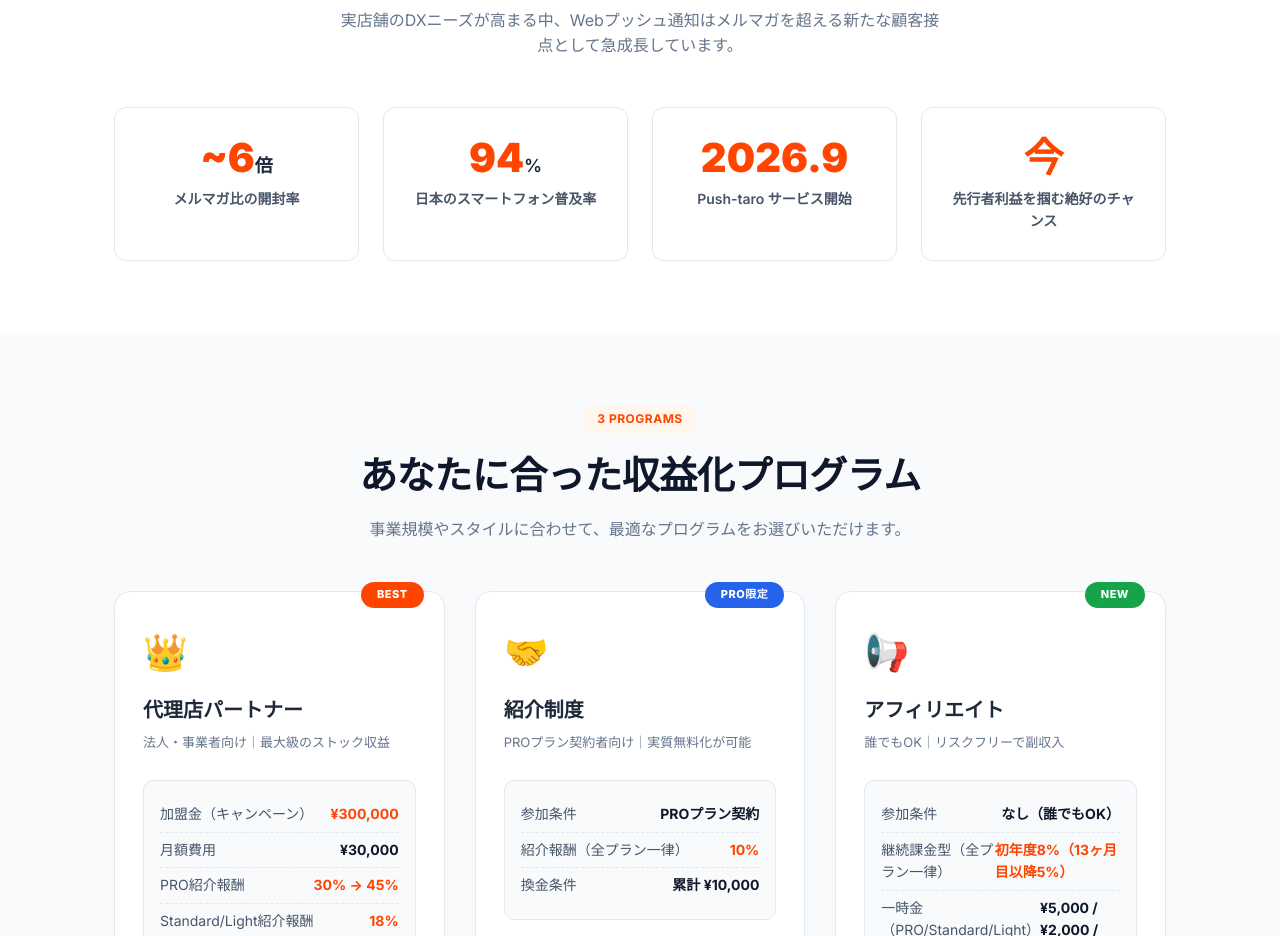
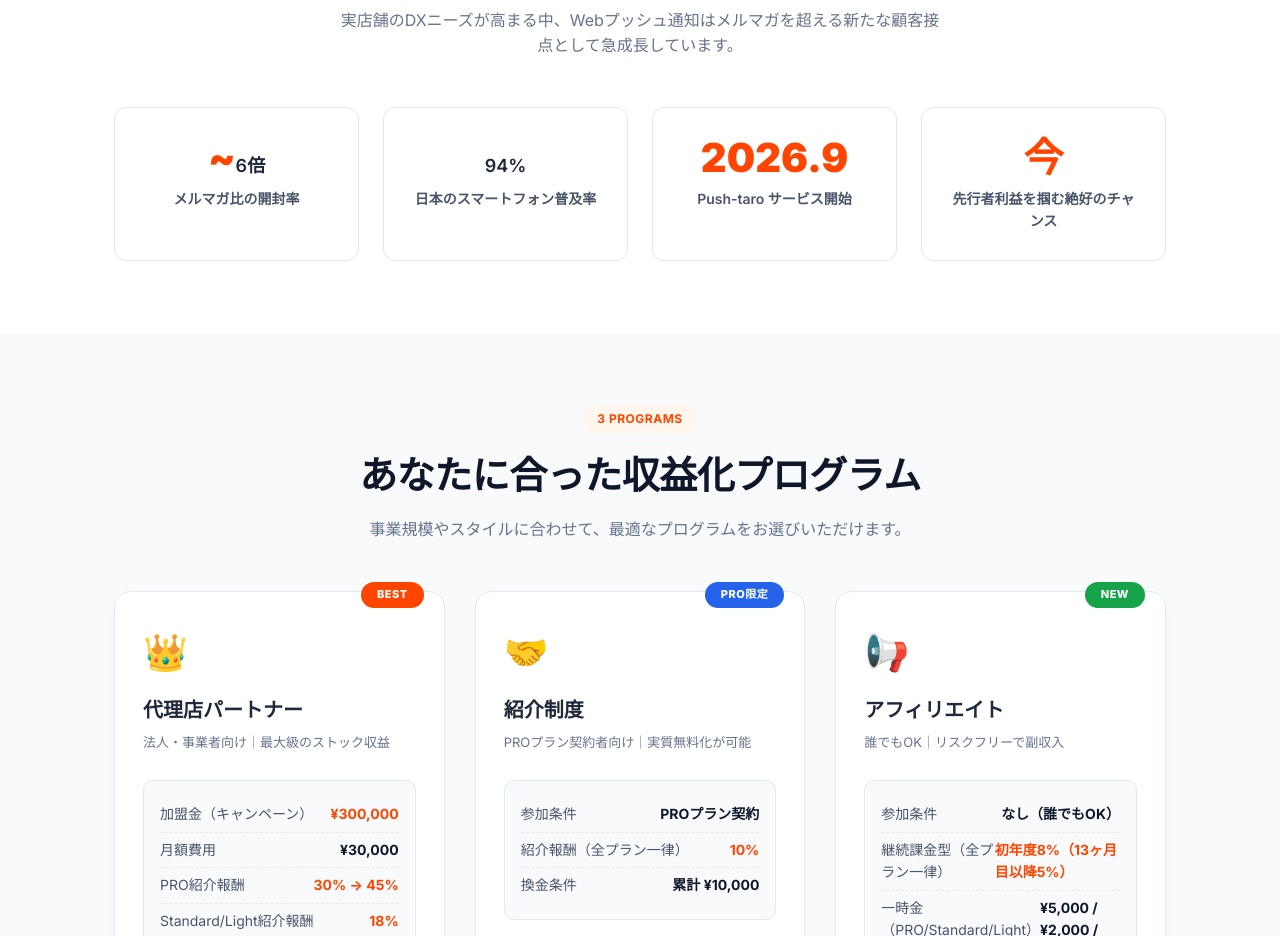
Before and after one commit to thellcishii-lang/push-taro, a Next.js app: page /partners in a window 1280 px wide. Shown: the part 900-1836 px from the top of the page. Built offline with nearby package versions, Linux system fonts and the light colour scheme; no server answers.

Commit message:
Update PartnersClient.tsx

```diff
--- a/app/partners/PartnersClient.tsx
+++ b/app/partners/PartnersClient.tsx
@@ -166,11 +166,15 @@ export default function PartnersClient() {
           </div>
           <div className="market-grid">
   <div className="market-card tilt-in">
-              <div className="number">~6<span>倍</span></div>
+    <div className="number">
+      ~<span className="count-up num-main" data-count="6">6</span><span className="num-suffix">倍</span>
+    </div>
     <p>メルマガ比の開封率</p>
   </div>
   <div className="market-card tilt-in" style={{ transitionDelay: '0.08s' }}>
-              <div className="number">94<span>%</span></div>
+    <div className="number">
+      <span className="count-up num-main" data-count="94">94</span><span className="num-suffix">%</span>
+    </div>
     <p>日本のスマートフォン普及率</p>
   </div>
   <div className="market-card tilt-in" style={{ transitionDelay: '0.16s' }}>
```
Lines whose indentation alone changed are shown as unchanged.
